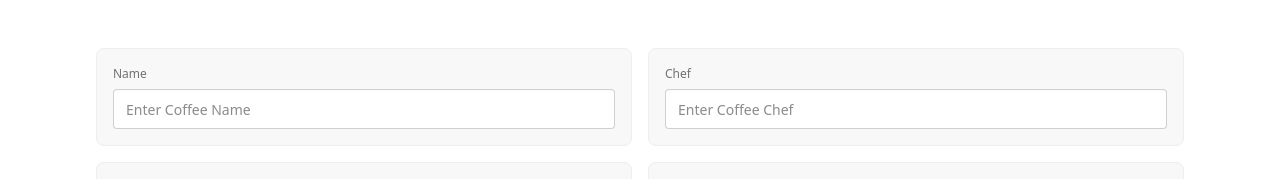
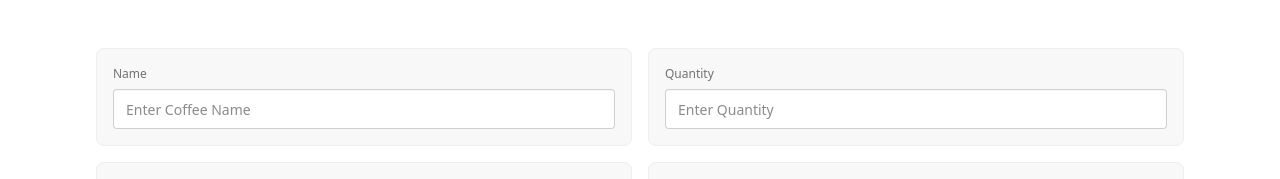
Before and after one commit to Ashahab007/mil-10-m-56-CRUD-with-expresso-client, a React (Vite) app: page /addcoffee in a window 1280 px wide. Shown: the part 248-427 px from the top of the page. Built offline with nearby package versions, Linux system fonts and the light colour scheme.

Commit message:
updated form section

```diff
--- a/src/components/AddCoffee.jsx
+++ b/src/components/AddCoffee.jsx
@@ -51,12 +51,12 @@ const AddCoffee = () => {
             />
           </fieldset>
           <fieldset className="fieldset bg-base-200 border-base-300 rounded-box w-full border p-4">
-            <label className="label">Chef</label>
+            <label className="label">Quantity</label>
             <input
               type="text"
               className="input w-full"
-              placeholder="Enter Coffee Chef"
-              name="chef"
+              placeholder="Enter Quantity"
+              name="Quantity"
             />
           </fieldset>
           <fieldset className="fieldset bg-base-200 border-base-300 rounded-box w-full border p-4">
--- a/src/components/Home.jsx
+++ b/src/components/Home.jsx
@@ -1,7 +1,7 @@
 import React from "react";
 
 const Home = () => {
-  return <div></div>;
+  return <div>Home</div>;
 };
 
 export default Home;
```
